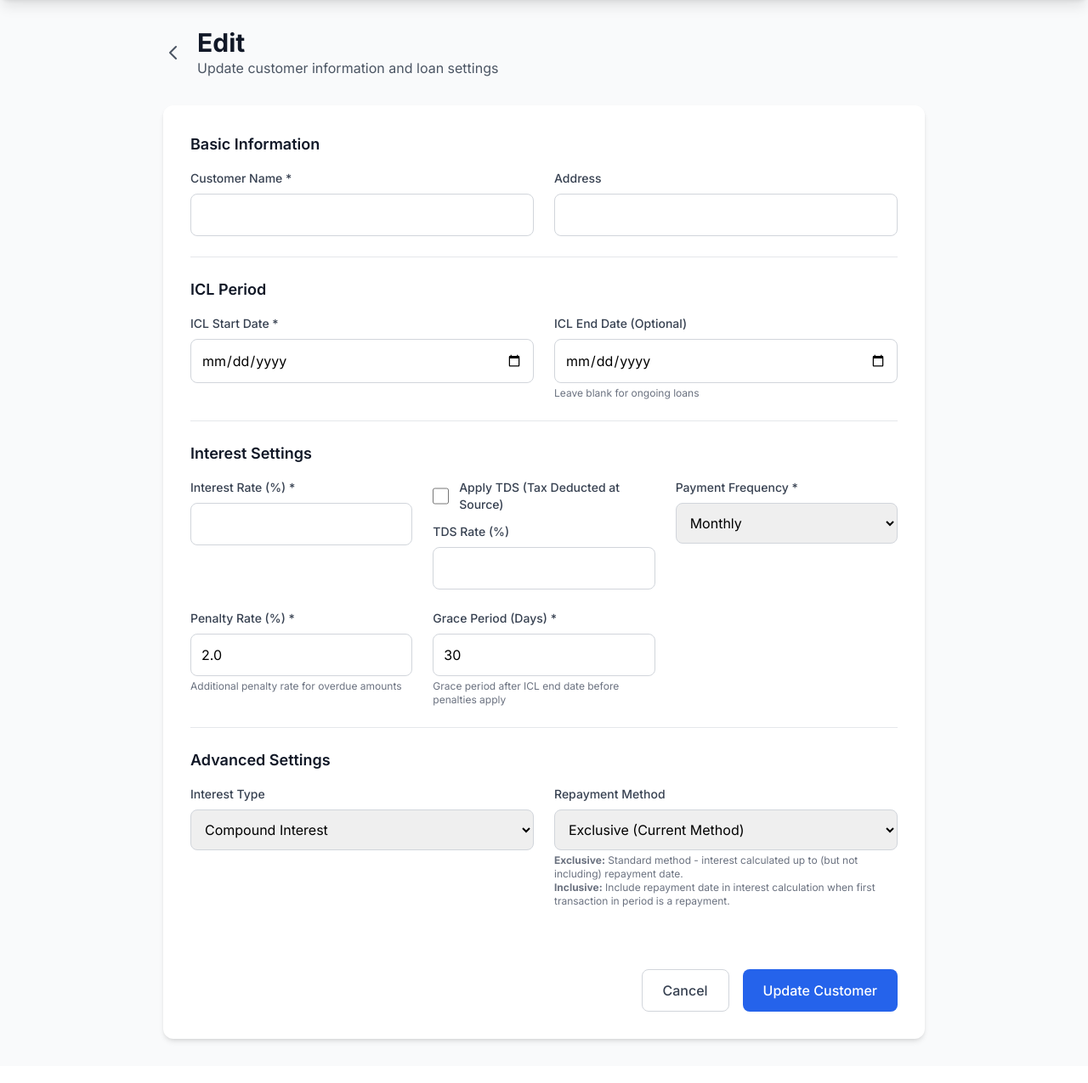
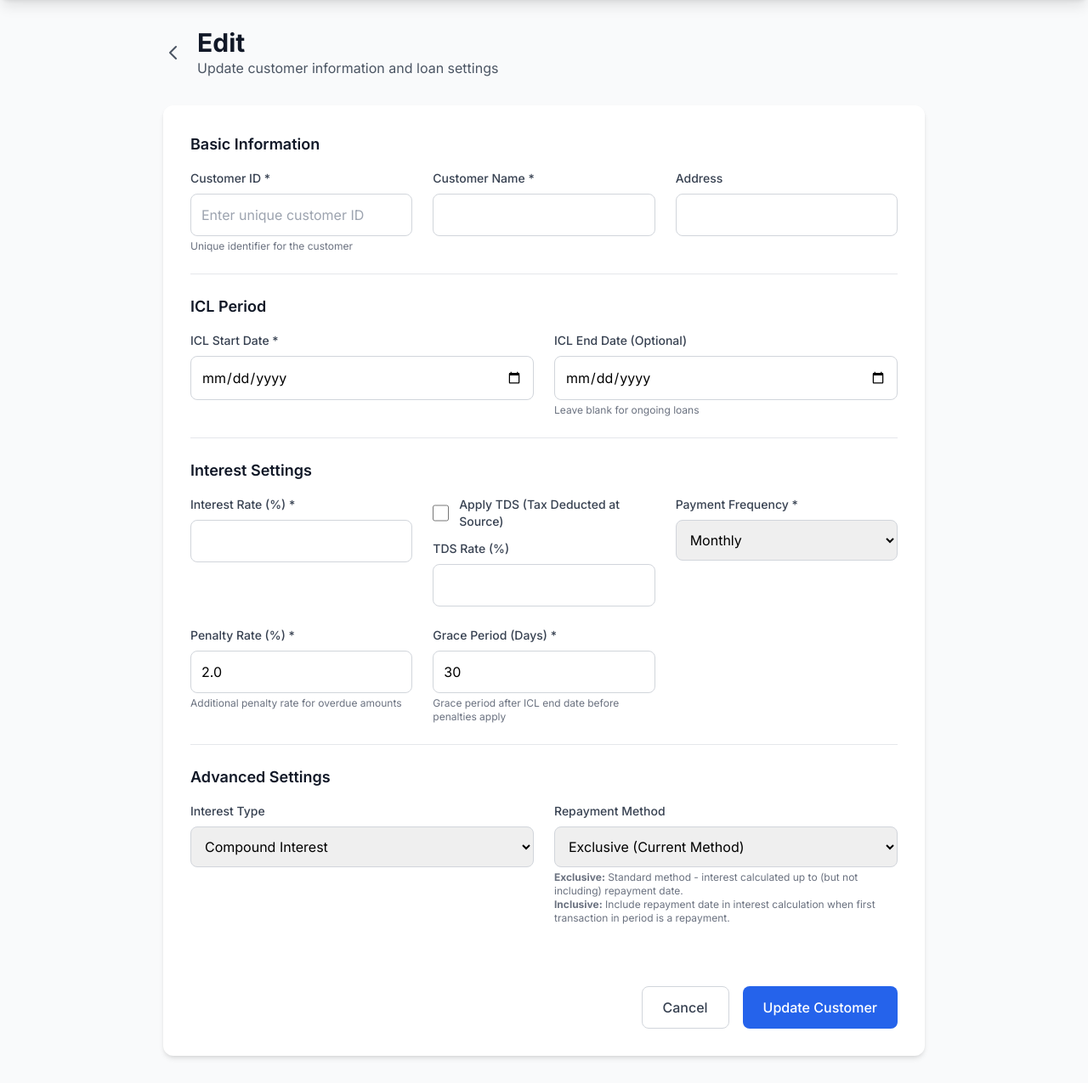
Before and after one commit to Ashmit12092000/ICL_Ledger, a Flask app: template templates/edit_customer.html in a window 1280 px wide. Shown: the part 65-1340 px from the top of the page at 85% size. Before the commit the page ends 1293 px from the top, so only its background shows below. Run offline with Flask 3, Linux system fonts and the light colour scheme; the template is opened without the code that fills it, so the values that code supplies are empty; some libraries are stand-ins or nearby versions.

Commit message:
Update edit_customer.html

```diff
--- a/templates/edit_customer.html
+++ b/templates/edit_customer.html
@@ -24,7 +24,12 @@
                 <!-- Basic Information -->
                 <div class="border-b border-gray-200 pb-6">
                     <h2 class="text-lg font-semibold text-gray-900 mb-4">Basic Information</h2>
-                    <div class="grid grid-cols-1 md:grid-cols-2 gap-6">
+                    <div class="grid grid-cols-1 md:grid-cols-3 gap-6">
+                        <div>
+                            <label for="customer_id" class="block text-sm font-medium text-gray-700 mb-2">Customer ID *</label>
+                            <input type="text" name="customer_id" id="customer_id" value="{{ customer.customer_id }}" class="w-full p-3 border border-gray-300 rounded-lg focus:ring-2 focus:ring-blue-500 focus:border-transparent transition-all" required placeholder="Enter unique customer ID">
+                            <p class="text-xs text-gray-500 mt-1">Unique identifier for the customer</p>
+                        </div>
                         <div>
                             <label for="name" class="block text-sm font-medium text-gray-700 mb-2">Customer Name *</label>
                             <input type="text" name="name" id="name" value="{{ customer.name }}" class="w-full p-3 border border-gray-300 rounded-lg focus:ring-2 focus:ring-blue-500 focus:border-transparent transition-all" required>
```
